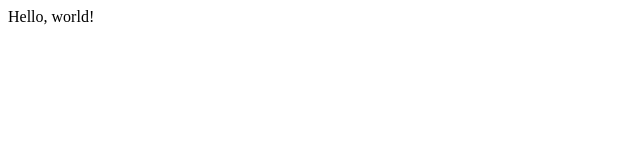
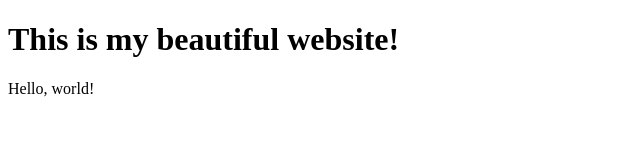
Before and after one commit to 4722794/testrepo, a plain HTML site: page index.html in a window 1280 px wide. Shown: the whole page, without its empty margins (0-640 px from the left). Drawn offline with Linux system fonts and the light colour scheme.

Commit message:
update index.html

```diff
--- a/index.html
+++ b/index.html
@@ -5,6 +5,7 @@
     <meta http-equiv="X-UA-Compatible" content="IE=edge">
     <meta name="viewport" content="width=device-width, initial-scale=1.0">
     <title>Hello!</title>
+    <h1>This is my beautiful website!</h1>
 </head>
 <body>
     Hello, world!
```
